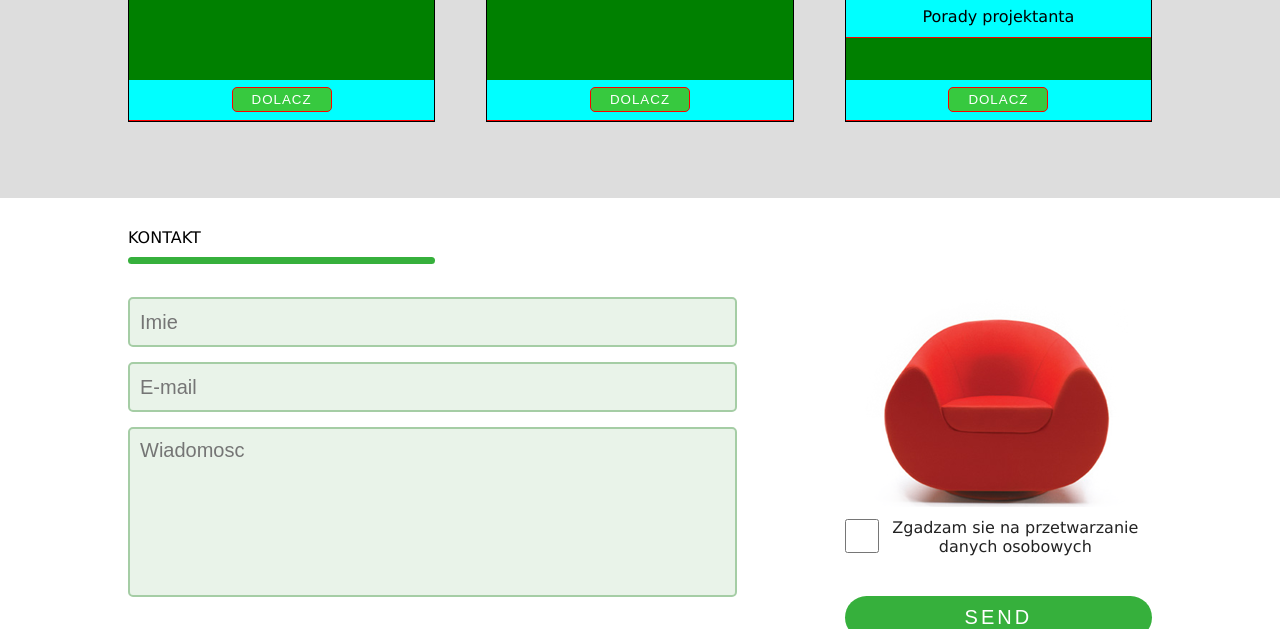
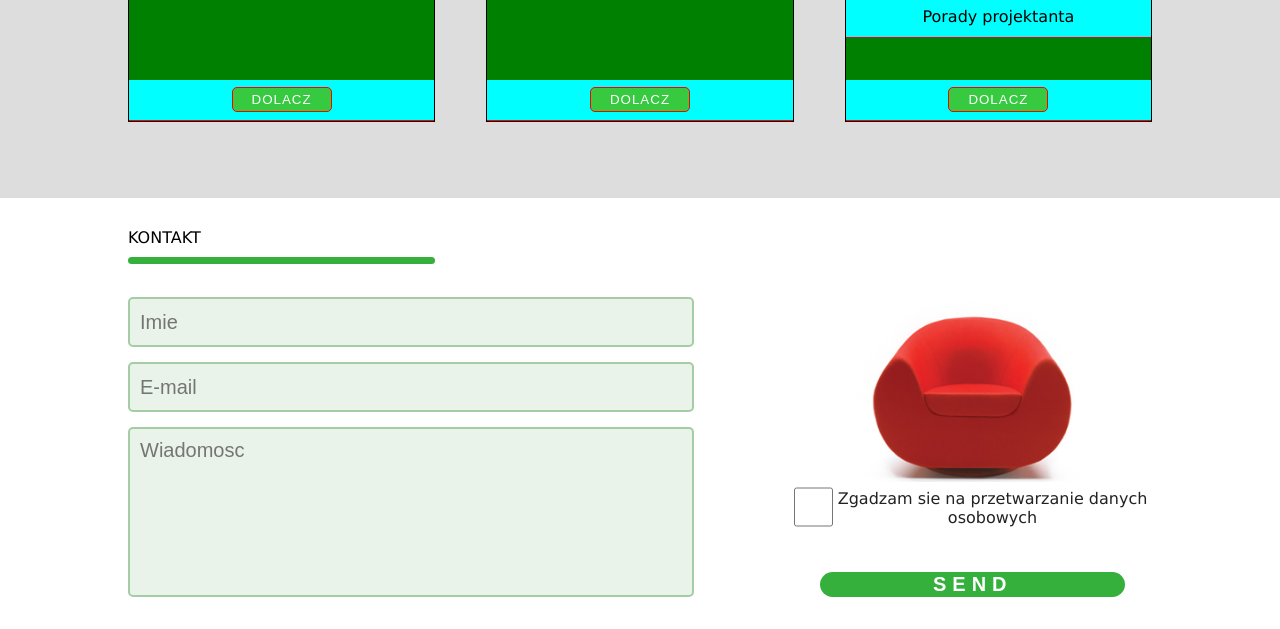
Before and after one commit to MarkFicht/Workshop1-onepage-website, a plain HTML site: page index.html in a window 1280 px wide. Shown: the part 1337-1966 px from the top of the page. Drawn offline with Linux system fonts and the light colour scheme.

Commit message:
fix contacts. Rapair flex structure. Issue with sliders and bottom line

```diff
--- a/css/style.css
+++ b/css/style.css
@@ -8,11 +8,12 @@ body {
 .container {
     width: 1024px;
     margin: 0 auto;
-    display: flex; /*dziala tylko do 1 potomstwa. Przydatne i warto przypomniec.*/
-    position: relative; /* add for btns in Main offer */
+    display: flex;
+    position: relative; /* <- add for btns in Main offer */
 }
 
-/* LOGO & TEXT */
+/* -----------LOGO & TEXT----------- */
+/* -----------BASIC----------- */
 .logo {
     width: 100%;
     background-color: black;
@@ -92,7 +93,7 @@ h4.underline:after {
     font-size: 20px;
     font-weight: 700;
     display: flex;
-    justify-content: flex-end; /*fajnie to skumalem :D! Wiem czemu tu tez display flex ma byc.*/
+    justify-content: flex-end;
 }
 
 .logo__right-ul ul li {
@@ -102,7 +103,9 @@ h4.underline:after {
     padding: 0 20px 0 20px;
 }
 
-/* PULL-OUT MENU */   /* //////////////////FIX IT/////////////////// */
+/* -----------PULL-OUT MENU----------- */
+
+/* ////FIX IT//// */
 .pull-out {
     display: flex;
     flex-wrap: wrap;
@@ -131,9 +134,11 @@ ul.pull-out > li > ul > li:first-child {
 
 ul.pull-out > li > ul > li:last-child {
     padding-bottom: 15px;
-}                   /* //////////////////FIX IT/////////////////// */
+}
 
-/* MAIN OFFER */
+/* ////////FIX IT///////// */
+
+/* -----------MAIN OFFER----------- */
 .offer {
     background: linear-gradient(white, #ddd);
     height: 450px;
@@ -160,7 +165,7 @@ ul.pull-out > li > ul > li:last-child {
     color: #36b03c;
     outline: none;
     border: none;
-    background: none;  /* to juz mam gotowe. Tylko dodac zeby kursor nie byl na cala wysokosc. */
+    background: none;
 }
 
 .offer__left {
@@ -199,7 +204,7 @@ ul.pull-out > li > ul > li:last-child {
     height: 50px;
     line-height: 50px;
     background-color: #36b03c;
-    border-radius: 15px;  /* px zamiast %, daje ladniejszy efekt dla buttonow :) */
+    border-radius: 15px;
 }
 
 .btn a:hover {
@@ -208,7 +213,7 @@ ul.pull-out > li > ul > li:last-child {
     cursor: pointer;
 }
 
-/* 3x SLIDES */
+/* -----------3x SLIDES----------- */
 .slides {
     margin: 20px auto 30px auto;
 }
@@ -232,7 +237,8 @@ ul.pull-out > li > ul > li:last-child {
     position: relative;
 }
 
-.slides__present--img .text-on-img { /* PROBLEM: przezroczysty napis rowniez. */
+.slides__present--img .text-on-img {
+    /* ////PROBLEM: przezroczysty napis//// */
     position: absolute;
     bottom: 12%;
     padding-left: 10%;
@@ -245,7 +251,7 @@ ul.pull-out > li > ul > li:last-child {
 
 .slides__present {
     border: 1px dashed mediumseagreen;
-    margin-bottom: 4px; /* wyrownanie do linii dolnej, slajdow */
+    margin-bottom: 4px; /* <- wyrownanie do slajdow */
 }
 
 .slides__present--content {
@@ -256,11 +262,11 @@ ul.pull-out > li > ul > li:last-child {
     height: 100%;
 }
 
-#first-p-in-slides {  /* dalem id, bo specyficznosc :) */
+#first-p-in-slides {  /* <- id, bo specyficznosc */
     margin-top: 15px;
 }
 
-/* PRICE LIST */
+/* -----------PRICE LIST----------- */
 .price {
     background-color: #ddd;
     width: 100%;
@@ -401,31 +407,53 @@ ul.pull-out > li > ul > li:last-child {
     transform: translate(47%, 47%);
 }
 
-/* CONTACT & FORM */
+/* -----------CONTACT & FORM----------- */
+.contact-container {
+    height: 300px;
+    width: 100%;
+    display: flex;
+    flex-direction: row;
+    margin-bottom: 20px;
+}
+
 .contact__left {
-    width: 70%;
+    width: 65%;
+    display: flex;
+    flex-direction: column;
+    justify-content: space-between;
 }
 
 .contact__right {
-    width: 30%;
+    width: 35%;
+    display: flex;
+    flex-direction: column;
+    justify-content: space-between;
+    align-items: center;
 }
 
 .contact__right img {
-    padding-left: 20px;
+    width: 65%;
+    height: auto;
+    display: flex;
+    justify-content: center;
 }
 
 input[type='text'],
 input[type='email'],
 textarea {
     width: 85%;
-    margin-bottom: 15px;
     border: 2px solid #a5cda5;
     background-color: #e9f3e9;
     height: 50px;
     font-size: 20px;
-    outline: none; /* Na: NIEBIESKIE OBRAMOWANIE CO NIE CHCE ZNIKNAC. */
+    outline: none;
     padding: 10px;
     border-radius: 5px;
+}
+
+textarea {
+    height: 170px;
+    resize: none;
 }
 
 input[type='text']:hover,
@@ -433,38 +461,32 @@ input[type='email']:hover,
 textarea:hover {
 box-shadow: 0px 0px 10px 5px rgba(204,204,204,0.9);
 }
-
 input[type='text']:focus,
 input[type='email']:focus,
 textarea:focus {
 border: 2px solid gold;
 }
 
-textarea {
-    height: 170px;
-    resize: none;
-}
-
 input[type=submit]
 {
-    width: 100%;
+    width: 85%;
+    height: 75px;
     background-color: #36b03c;
+    color: white;
     font-size: 20px;
-    color: white;
-    padding: 10px 5px;
+    font-weight: bold;
+    letter-spacing: 6px;
     border: none;
-    border-radius: 22px;
+    border-radius: 20px;
     cursor: pointer;
-    letter-spacing: 3px;
     outline: none;
-    margin-top: 10px;
+    margin-top: 15px;
 }
 
 input[type=submit]:focus
 {
     box-shadow: 0px 0px 20px 5px rgba(204,204,204,0.9);
 }
-
 input[type=submit]:hover
 {
     background-color: #37c93f;
--- a/index.html
+++ b/index.html
@@ -194,11 +194,11 @@
 
     <!-- Contact -->
     <section class="contact">
-
         <h3 class="underline">KONTAKT</h3>
 
         <form class="container">
 
+            <div class="contact-container">
                 <div class="contact__left">
                     <input type="text" placeholder="Imie">
                     <input type="email" placeholder="E-mail">
@@ -213,6 +213,7 @@
                     </label>
 
                     <input type="submit" value="SEND">
+                </div>
             </div>
 
         </form>
```
Lines whose indentation alone changed are shown as unchanged.
